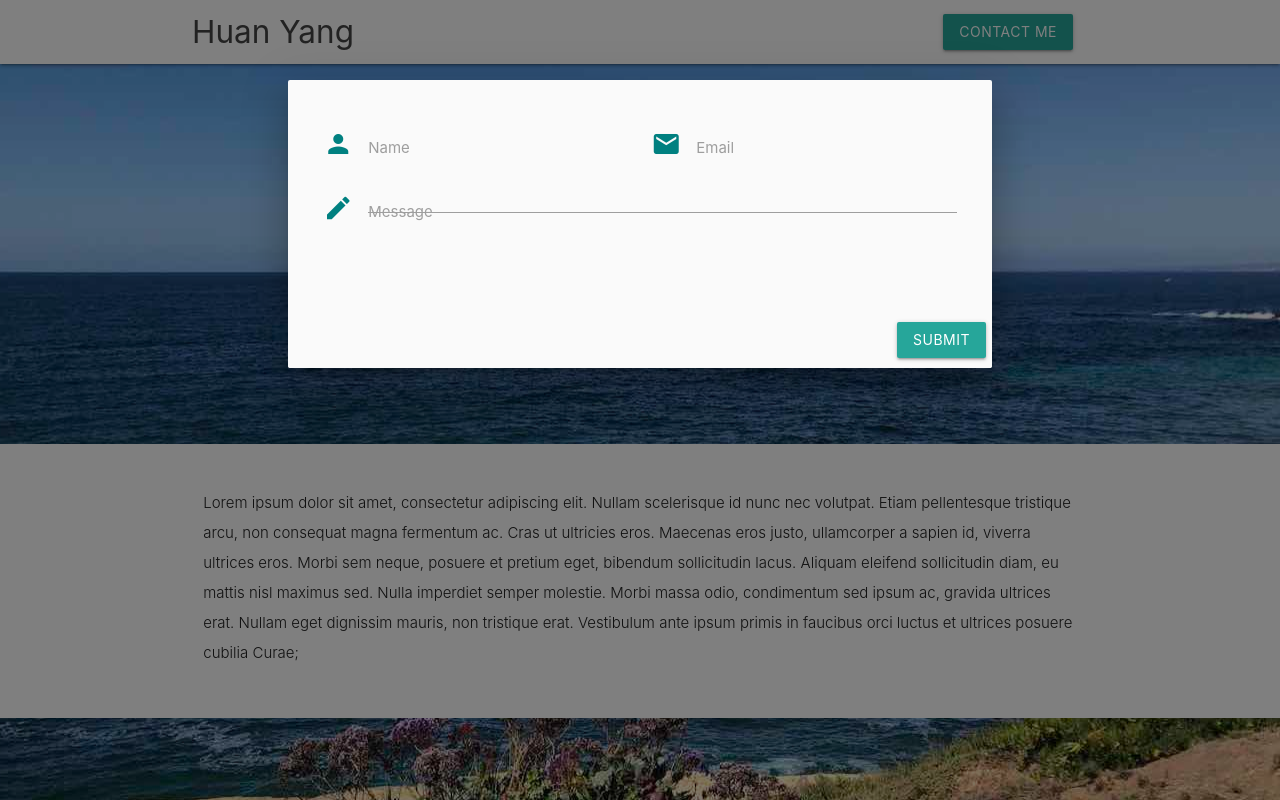
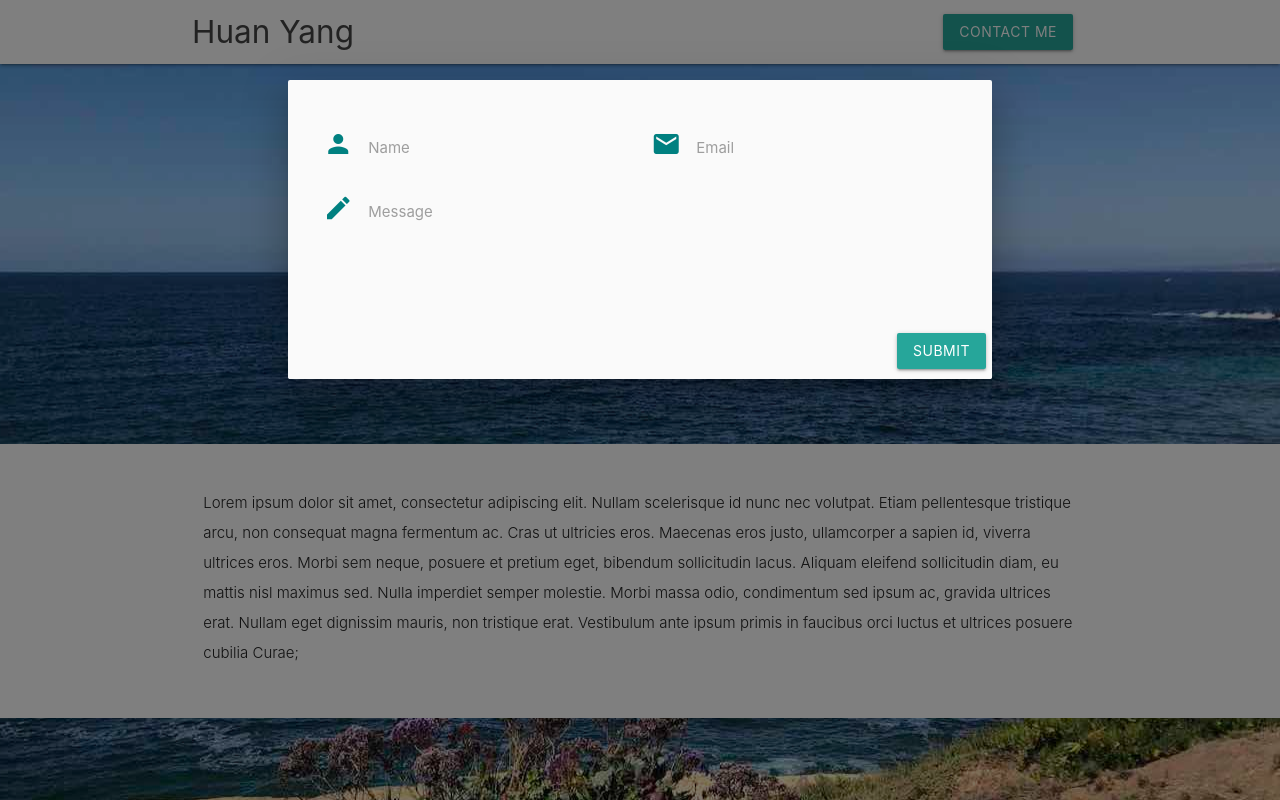
Before and after one commit to huanyang51/Materialize-Portfolio, a plain HTML site: page index.html in a window 1280 px wide. Both pictures are taken after a click on the link "CONTACT ME". Shown: the top 800 px of the page. Drawn offline with nearby package versions, Linux system fonts and the light colour scheme.

Commit message:
fix: underline on message input field

```diff
--- a/css/style.css
+++ b/css/style.css
@@ -7,6 +7,13 @@
  */
 i.material-icons.prefix {
   color: teal;
+}
+#textarea {
+  border-bottom: none;
+  line-height: 32px;
+}
+#textarea:focus {
+  border-bottom: none !important;
 }
 
 nav ul a,
```
